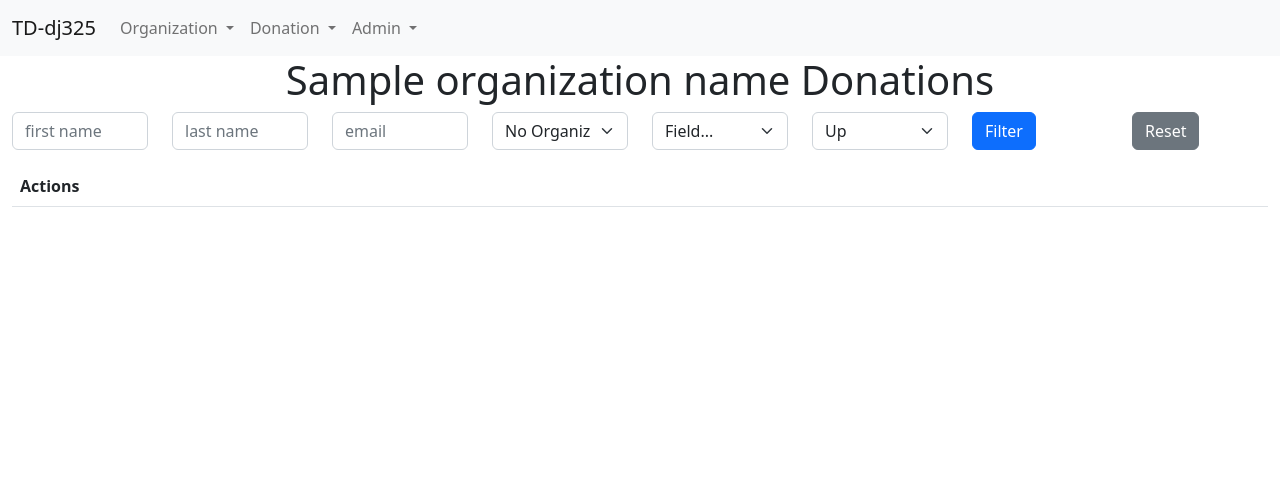
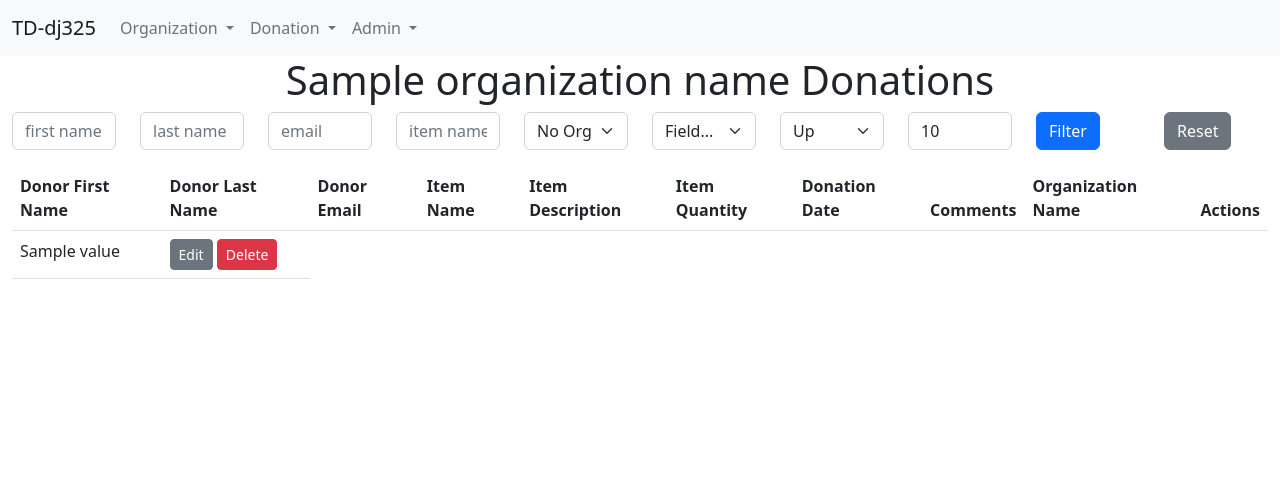
Before and after one commit to denilayush/dj325-is601-007, a Flask app: template MP3/templates/list_donations.html in a window 1280 px wide. Shown: the top 478 px of the page. Run offline with Flask 3, Linux system fonts and the light colour scheme; the template is opened without the code that fills it: most values are stand-ins (such as "Sample title", 1, 10 or a date in 2020); lists and menus that the app fills with data are empty.

Commit message:
added Limit field, updated for loop to display table

```diff
--- a/MP3/templates/list_donations.html
+++ b/MP3/templates/list_donations.html
@@ -13,6 +13,7 @@
             first_name (show as first name, but name should be fn)
             last_name (show as last name, but name should be ln)
             email (validate as text, not email, so partial match works)
+            item name
             organization (provided) (name is organization value is the id)
             sort/order (using allowed_columns and provided partial template)
             limit (default 10)
@@ -21,20 +22,25 @@
             <!--first name-->
             <div class="col">
                 <label class="form-label visually-hidden" for="fn">First Name</label>
-                <input type="text" id="fn" class="form-control" name="fn" placeholder="first name" value="">
+                <input type="text" id="fn" class="form-control" name="fn" placeholder="first name" value="{{request.args.get('fn') or ''}}">
             </div>
 
             <!--last name-->
             <div class="col">
                 <label class="form-label visually-hidden" for="ln">Last
                     Name</label>
-                <input type="text" id="ln" class="form-control" name="ln" placeholder="last name" value="">
+                <input type="text" id="ln" class="form-control" name="ln" placeholder="last name" value="{{request.args.get('ln') or ''}}">
             </div>
 
             <!--email-->
             <div class="col">
                 <label class="form-label visually-hidden" for="email">Email</label>
-                <input type="text" id="email" class="form-control" name="email" placeholder="email" value="">
+                <input type="text" id="email" class="form-control" name="email" placeholder="email" value="{{request.args.get('email') or ''}}">
+            </div>
+            <!-- item name-->
+            <div class="col">
+                <label class="form-label visually-hidden" for="ln">item name</label>
+                <input type="text" id="item_name" class="form-control" name="item_name" placeholder="item name" value="{{request.args.get('item_name') or ''}}">
             </div>
             <!--organization-->
             <div class="col">
@@ -44,8 +50,24 @@
             </div>
             <!-- sort filter -->
             {# TODO pass/set the columns that can be used for sort/filter (i.e. allowed_columns) #}
-            {{sort_filter(cols=[])}}
+
+            {% set cols = [
+                ("donor_firstname", "Donor First Name"),
+                ("donor_lastname", "Donor Last Name"),
+                ("donor_email", "Donor Email"),
+                ("organization_name", "Organization Name"),
+                ("item_name", "Item Name"),
+                ("item_description", "Item Description"),
+                ("item_quantity", "Item Quantity"),
+                ("donation_date", "Donation Date"),
+                ("Comments", "Comments")
+            ] %}
+            {{sort_filter(cols=cols)}}
             <!--limit filter-->
+            <div class="col">
+                <label class="form-label visually-hidden" for="limit">Limit</label>
+                <input class="form-control" type="number" min="1" max="100" placeholder="max records" id="limit" name="limit" value="{{request.args.get('limit') or 10}}">
+            </div>
 
             <div class="col">
                 <input type="submit" class="btn btn-primary" value="Filter" />
@@ -64,6 +86,12 @@
                 {# IMPORTANT use table column names as the headings, replace _ with space via filter #}
                 <!-- add th elements -->
 
+                {% for column,v in cols %}
+                    {% if column != 'id' and column != 'organization_id' and column != 'organization_name' %}
+                        <th>{{ v }}</th>
+                    {% endif %}
+                {% endfor %}
+                <th>Organization Name</th>
                 <!-- keep this -->
                 <th>Actions</th>
             </tr>
@@ -76,6 +104,21 @@
             a delete button that passes the donation id and the request args to the donation delete route
             #}
             <!-- iterate over rows and generate proper tr and td elements with the data -->
+            {% for row in rows %}
+                <tr>
+                    {% for column, value in row.items() %}
+                        {% if column != 'id' and column != 'organization_id' %}
+                            <td>{{value }}</td>
+                        {% endif %}
+                    {% endfor %}
+
+                    {# Add the edit and delete buttons in the last column #}
+                    <td>
+                        <a href="{{ url_for('donations.edit', id=row.id) }}" class="btn btn-secondary btn-sm">Edit</a>
+                        <a href="{{ url_for('donations.delete', id=row.id, **request.args.to_dict()) }}" class="btn btn-danger btn-sm">Delete</a>
+                    </td>
+                </tr>
+            {% endfor %}
 
         </tbody>
         {% else %}
```
Also changed, not shown: MP3/views/donations.py (+11 -9 lines).
